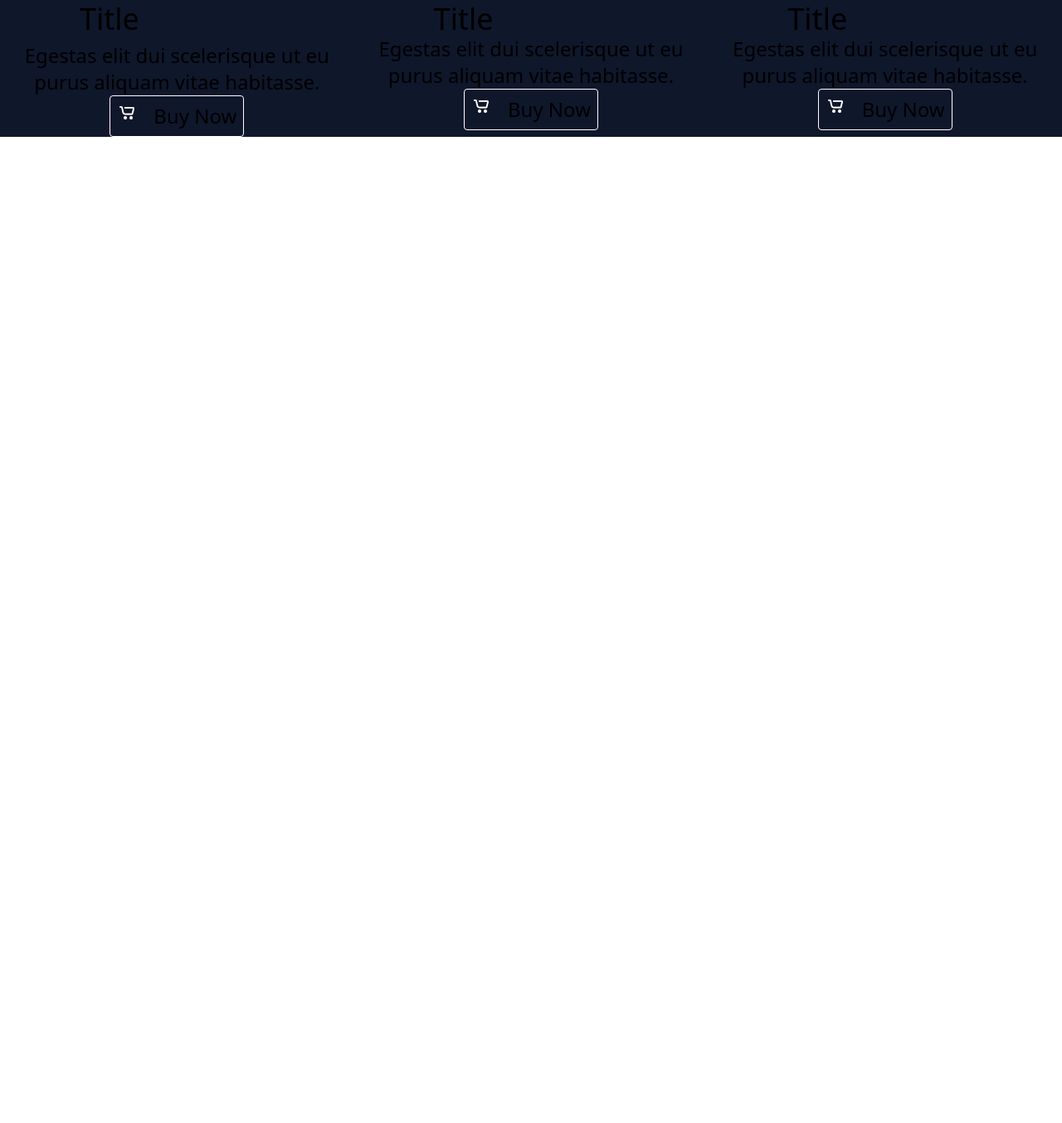
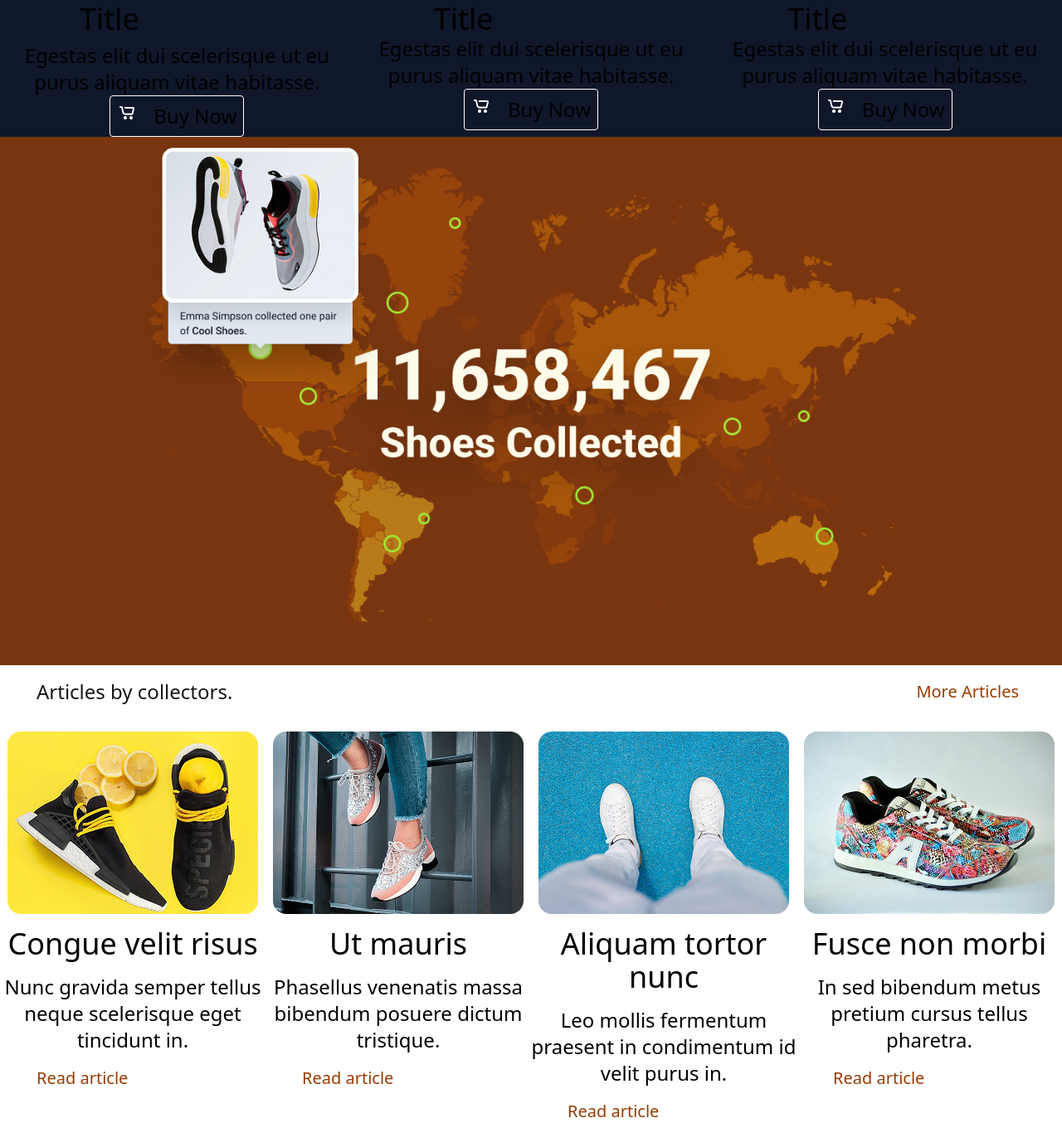
Before and after one commit to Worketyamo-Students/group2, a plain HTML site: page index.html in a window 1280 px wide. Shown: the part 409-1763 px from the top of the page at 83% size. Before the commit the page ends 800 px from the top, so only its background shows below. Drawn offline with nearby package versions, Linux system fonts and the light colour scheme.

Commit message:
premier version

```diff
--- a/index.html
+++ b/index.html
@@ -43,6 +43,73 @@
         </div>
     </div>
      </section>
+     <!-- section3 -->
+      <section class="">
+        <img src="./image/Section (5).png" alt="" class="mx-auto lg:w-full h-max">
+
+      </section>
+      <!-- section4 -->
+       <section>
+        <div class="lg:flex justify-between">
+            <h2 class="text-2xl text-neutral-900 text-center my-4 lg:mx-11">Articles by collectors.</h2>
+            <div class="flex items-center gap-2 justify-center lg: mx-11">
+            <p class="text-xl text-amber-800 text-center">More Articles </p>
+            <ion-icon name="arrow-forward-outline" class="text-amber-800 "></ion-icon>
+            </div>
+        </div>
+     <div class="lg:grid grid-cols-4">
+        <div>
+            <div>
+                <img src="./image/t1.png" alt="shoes1" class="mx-auto rounded-2xl my-4">
+                <h2 class="text-4xl text-[black-200] text-center">Congue velit risus</h2>
+                <p class="text-2xl text-center my-4">Nunc gravida semper tellus neque scelerisque eget tincidunt in.</p>
+                 <div class="flex items-center gap-2 justify-left lg: mx-11">
+            <p class="text-xl text-amber-800 text-left">Read article </p>
+            <ion-icon name="arrow-forward-outline" class="text-amber-800 "></ion-icon>
+            </div>
+            </div>
+        </div>
+        <div>
+             <div>
+            <div>
+                <img src="./image/t2.png" alt="shoes2" class="mx-auto rounded-2xl my-4">
+                <h2 class="text-4xl text-[black-200] text-center">Ut mauris</h2>
+                <p class="text-2xl text-center my-4">Phasellus venenatis massa bibendum posuere dictum tristique.</p>
+                 <div class="flex items-center gap-2 justify-left lg: mx-11">
+            <p class="text-xl text-amber-800 text-left">Read article </p>
+            <ion-icon name="arrow-forward-outline" class="text-amber-800 "></ion-icon>
+            </div>
+            </div>
+        </div>
+        </div>
+        <div>
+ <div>
+            <div>
+                <img src="./image/t3.png" alt="shoes3" class="mx-auto rounded-2xl my-4">
+                <h2 class="text-4xl text-[black-200] text-center">Aliquam tortor nunc</h2>
+                <p class="text-2xl text-center my-4">Leo mollis fermentum praesent in condimentum id velit purus in.</p>
+                 <div class="flex items-center gap-2 justify-left lg: mx-11">
+            <p class="text-xl text-amber-800 text-left">Read article </p>
+            <ion-icon name="arrow-forward-outline" class="text-amber-800 "></ion-icon>
+            </div>
+            </div>
+        </div>
+        </div>
+        <div>
+ <div>
+            <div>
+                <img src="./image/Picture (7).png" alt="shoes4" class="mx-auto rounded-2xl my-4">
+                <h2 class="text-4xl text-[black-200] text-center">Fusce non morbi</h2>
+                <p class="text-2xl text-center my-4">In sed bibendum metus pretium cursus tellus pharetra.</p>
+                 <div class="flex items-center gap-2 justify-left lg: mx-11">
+            <p class="text-xl text-amber-800 text-left">Read article </p>
+            <ion-icon name="arrow-forward-outline" class="text-amber-800 "></ion-icon>
+            </div>
+            </div>
+        </div>
+        </div>
+     </div>
+       </section>
    </main>
 </body>
 </html>
```
Also changed, not shown: image/Picture (7).png (added), image/Picture (8).png (added), image/Section (4).png (added), image/Section (5).png (added), image/t1.png (added), image/t2.png (added), image/t3.png (added).
